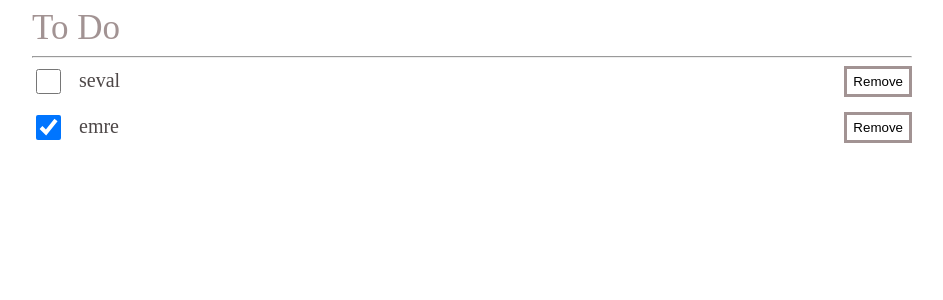
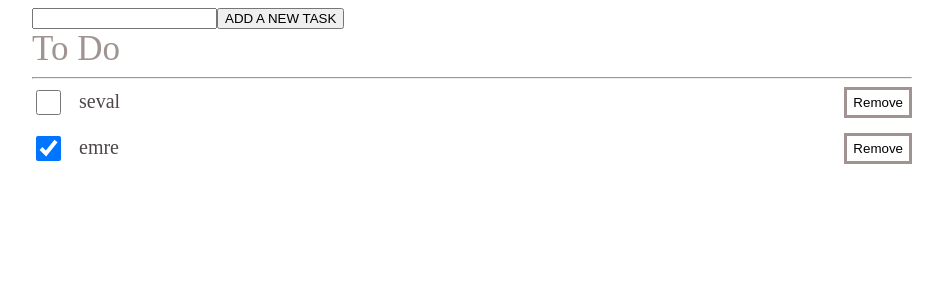
Before and after one commit to sevalmercan/to-do-app, a Vue app: page / in a window 1280 px wide. Shown: the top 300 px of the page, without its empty margins (168-1111 px from the left). Built offline with nearby package versions, Linux system fonts and the light colour scheme.

Commit message:
vue observable added

```diff
--- /dev/null
+++ b/src/common/state.js
@@ -0,0 +1,7 @@
+import Vue from "vue";
+export const state = Vue.observable({
+  toDoArray: [
+    { checked: false, name: "seval", id: 1 },
+    { checked: true, name: "emre", id: 2 },
+  ],
+});
--- a/src/common/to-do-mixin.js
+++ b/src/common/to-do-mixin.js
@@ -1,18 +1,22 @@
+import { state } from "./state";
+
 export default {
-  data() {
-    return {
-      toDoArray: [
-        { checked: false, name: "seval", id: 1 },
-        { checked: true, name: "emre", id: 2 },
-      ],
-    };
-  },
   methods: {
     addNewItem(newToDo) {
-      this.toDoArray.push(newToDo);
+      this.toDoArray.push({ checked: true, name: newToDo, id: 3 });
     },
     deleteItem(id) {
       this.toDoArray = this.toDoArray.filter((element) => element.id !== id);
     },
   },
+  computed: {
+    toDoArray: {
+      get() {
+        return state.toDoArray;
+      },
+      set(value) {
+        state.toDoArray = value;
+      },
+    },
+  },
 };
--- /dev/null
+++ b/src/components/new-to-do.vue
@@ -0,0 +1,24 @@
+<template>
+  <div>
+    <input v-model="newToDoText" />
+    <button @click="addNewTask">ADD A NEW TASK</button>
+  </div>
+</template>
+
+<script>
+import toDoMixin from "@/common/to-do-mixin";
+
+export default {
+  mixins: [toDoMixin],
+  data() {
+    return {
+      newToDoText: "",
+    };
+  },
+  methods: {
+    addNewTask() {
+      this.addNewItem(this.newToDoText);
+    },
+  },
+};
+</script>
--- a/src/to-do-app.vue
+++ b/src/to-do-app.vue
@@ -1,5 +1,6 @@
 <template>
   <div class="container">
+    <new-to-do />
     <header-comp headerName="To Do" />
     <div v-for="element in toDoArray" :key="element.id">
       <to-do-item
@@ -17,12 +18,13 @@
 import toDoMixin from "./common/to-do-mixin";
 import headerComp from "./components/header.vue";
 import toDoItem from "./components/to-do-item.vue";
-
+import newToDo from "./components/new-to-do.vue";
 export default {
   mixins: [toDoMixin],
   components: {
     headerComp,
     toDoItem,
+    newToDo,
   },
 };
 </script>
```
